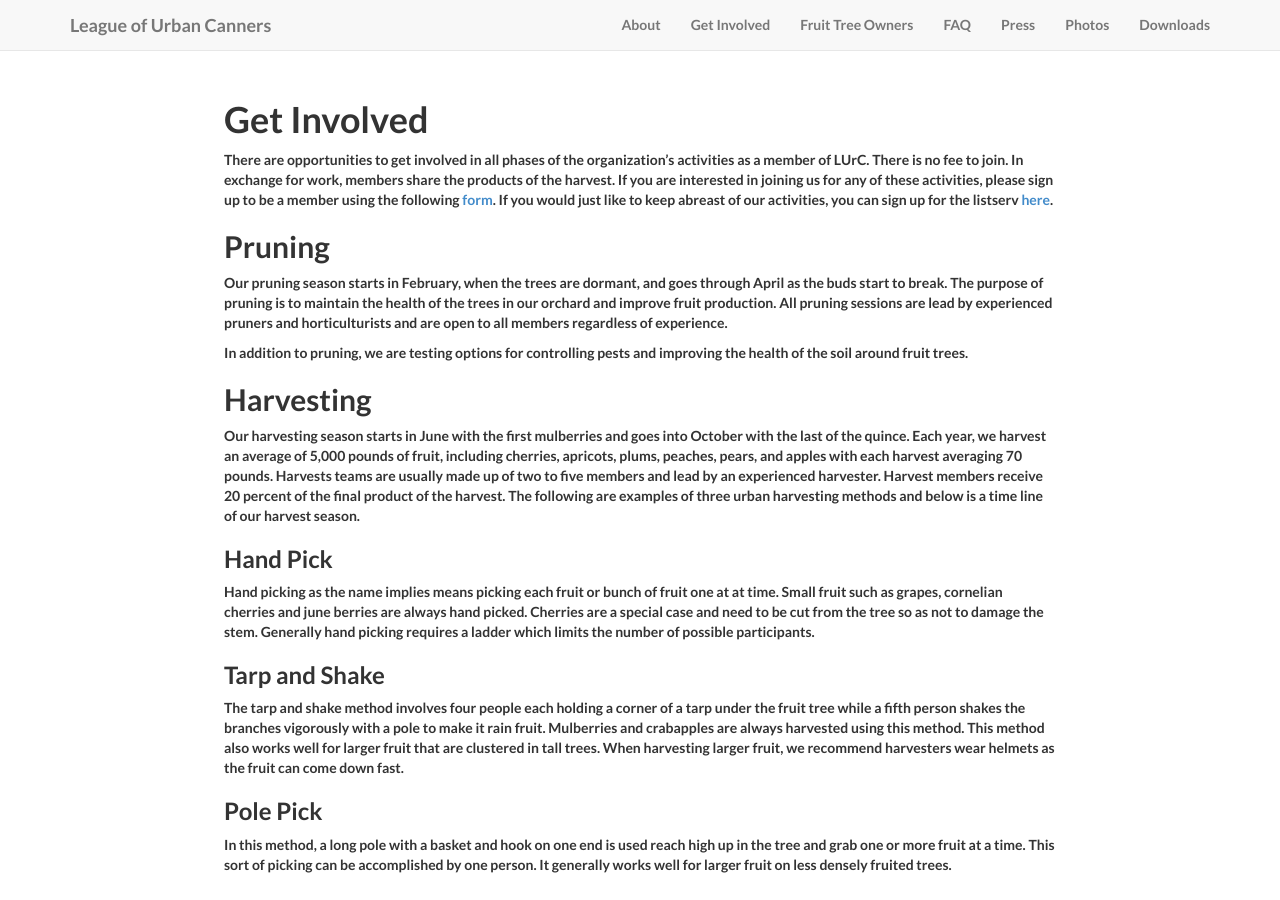
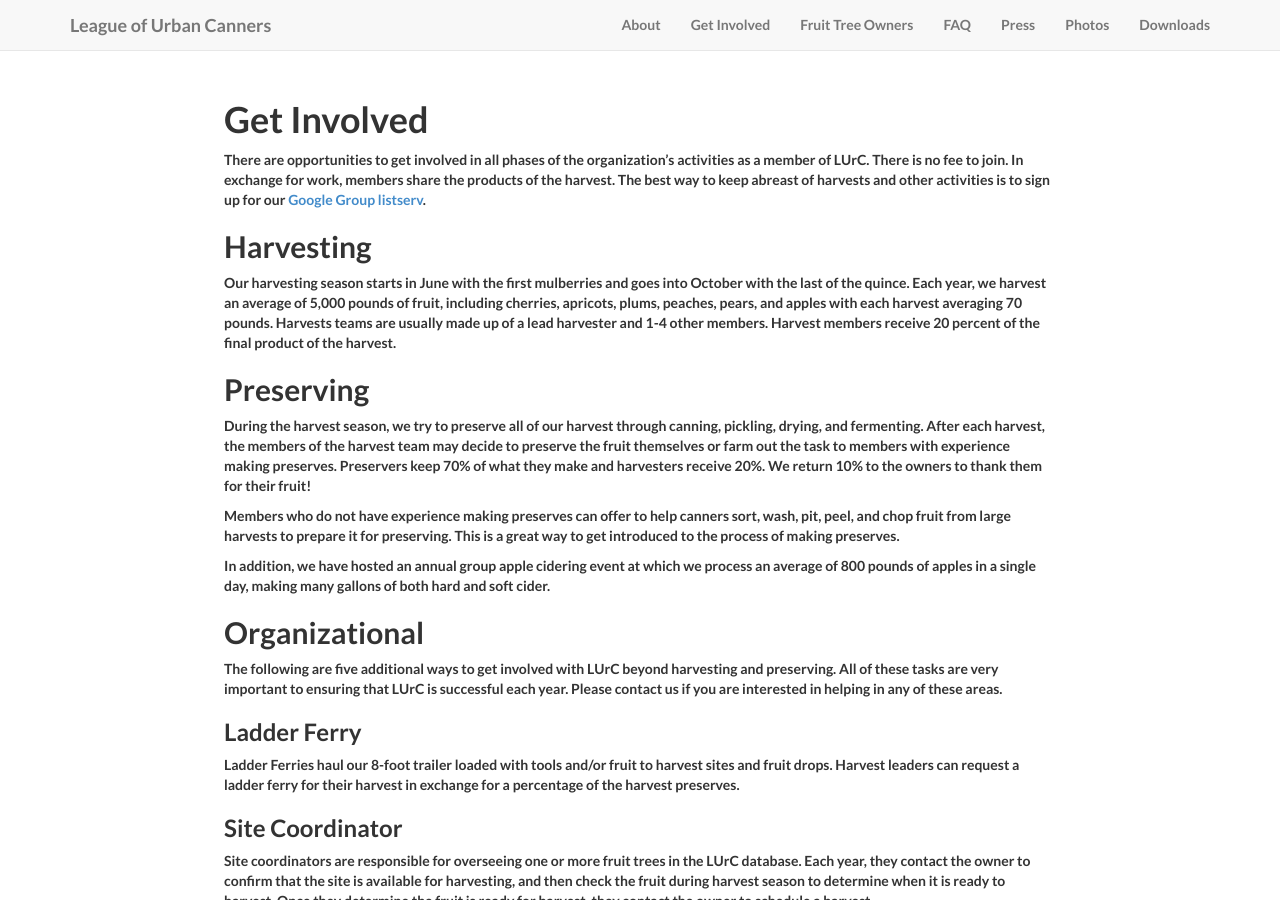
Before and after one commit to LUrC/leagueofurbancanners.org, a Jekyll site: the page built from get-involved/index.html, in a window 1280 px wide and 900 px high. Built offline with Jekyll 4.4.1, drawn with Linux system fonts in a browser that asks for light colours; nearby versions of some CDN libraries; some of the changed text lies outside the part shown.

Commit message:
Update index.html

```diff
--- a/get-involved/index.html
+++ b/get-involved/index.html
@@ -5,17 +5,17 @@ title: Get Involved
 
 <h1>Get Involved</h1>
 
-<p>There are opportunities to get involved in all phases of the organization’s activities as a member of LUrC. There is no fee to join. In exchange for work, members share the products of the harvest. If you are interested in joining us for any of these activities, please sign up to be a member using the following <a href="http://leagueofurbancanners.herokuapp.com/users/sign_up">form</a>. If you would just like to keep abreast of our activities, you can sign up for the listserv <a href="https://groups.google.com/group/leagueofurbancanners/subscribe">here</a>.</p>
+<p>There are opportunities to get involved in all phases of the organization’s activities as a member of LUrC. There is no fee to join. In exchange for work, members share the products of the harvest. The best way to keep abreast of harvests and other activities is to sign up for our <a href="https://groups.google.com/group/leagueofurbancanners/subscribe">Google Group listserv</a>.</p>
 
-<h2>Pruning</h2>
+<!--<h2>Pruning</h2>
 
 <p>Our pruning season starts in February, when the trees are dormant, and goes through April as the buds start to break. The purpose of pruning is to maintain the health of the trees in our orchard and improve fruit production. All pruning sessions are lead by experienced pruners and horticulturists and are open to all members regardless of experience.</p>
 
-<p>In addition to pruning, we are testing options for controlling pests and improving the health of the soil around fruit trees.</p>
+<p>In addition to pruning, we are testing options for controlling pests and improving the health of the soil around fruit trees.</p>-->
 
 <h2>Harvesting</h2>
 
-<p>Our harvesting season starts in June with the first mulberries and goes into October with the last of the quince. Each year, we harvest an average of 5,000 pounds of fruit, including cherries, apricots, plums, peaches, pears, and apples with each harvest averaging 70 pounds. Harvests teams are usually made up of two to five members and lead by an experienced harvester. Harvest members receive 20 percent of the final product of the harvest. The following are examples of three urban harvesting methods and below is a time line of our harvest season.</p>
+<p>Our harvesting season starts in June with the first mulberries and goes into October with the last of the quince. Each year, we harvest an average of 5,000 pounds of fruit, including cherries, apricots, plums, peaches, pears, and apples with each harvest averaging 70 pounds. Harvests teams are usually made up of a lead harvester and 1-4 other members. Harvest members receive 20 percent of the final product of the harvest. <!--The following are examples of three urban harvesting methods and below is a time line of our harvest season.</p>
 
 <h3>Hand Pick</h3>
 
@@ -27,35 +27,35 @@ title: Get Involved
 
 <h3>Pole Pick</h3>
 
-<p>In this method, a long pole with a basket and hook on one end is used reach high up in the tree and grab one or more fruit at a time. This sort of picking can be accomplished by one person. It generally works well for larger fruit on less densely fruited trees.</p>
+<p>In this method, a long pole with a basket and hook on one end is used reach high up in the tree and grab one or more fruit at a time. This sort of picking can be accomplished by one person. It generally works well for larger fruit on less densely fruited trees.</p>-->
 
 <h2>Preserving</h2>
 
-<p>During the harvest season, we try to preserve all of our harvest through canning, pickling, drying, and fermenting. After each harvest, the members of the harvest team may decide to preserve the fruit themselves or farm out the task to members with experience making preserves. Members who make preserves keep 70 percent of what they make and return 30 percent to the harvest leader of which 10 percent goes back to the owner and 20 percent goes to the harvesters.</p>
+<p>During the harvest season, we try to preserve all of our harvest through canning, pickling, drying, and fermenting. After each harvest, the members of the harvest team may decide to preserve the fruit themselves or farm out the task to members with experience making preserves. Preservers keep 70% of what they make and harvesters receive 20%. We return 10% to the owners to thank them for their fruit!</p>
 
-<p>Members who do not have experience making preserves can sign up to be “choppers” who help canners sort, wash, and chop pit and peel fruit from large harvests to prepare it for preserving. Acting as a chopper is a great way to get introduced to the process of making preserves.</p>
+<p>Members who do not have experience making preserves can offer to help canners sort, wash, pit, peel, and chop fruit from large harvests to prepare it for preserving. This is a great way to get introduced to the process of making preserves.</p>
 
-<p>In addition, we also host a group apple cidering event each year at which we process an average of 800 pounds of apples in a single day making many gallons of both hard and soft cider.</p>
+<p>In addition, we have hosted an annual group apple cidering event at which we process an average of 800 pounds of apples in a single day, making many gallons of both hard and soft cider.</p>
 
-<h2>Oganizational</h2>
+<h2>Organizational</h2>
 
-<p>The following are five additional ways to get involved with LUrC beyond pruning, harvesting and making preserves. All of these tasks are very important to ensuring that LUrC is successful each year. Please contact us if you are interested in helping in any of these areas.</p>
+<p>The following are five additional ways to get involved with LUrC beyond harvesting and preserving. All of these tasks are very important to ensuring that LUrC is successful each year. Please contact us if you are interested in helping in any of these areas.</p>
 
 <h3>Ladder Ferry</h3>
 
-<p>Ladder Ferries haul our 8-foot trailer loaded with tools and/or fruit to harvest sites and fruit drops. Harvest leaders can request a ladder ferry for their harvest in exchange for 1 percent of the harvest or one pint (or equivalent) of preserves for each harvest they support.</p>
+<p>Ladder Ferries haul our 8-foot trailer loaded with tools and/or fruit to harvest sites and fruit drops. Harvest leaders can request a ladder ferry for their harvest in exchange for a percentage of the harvest preserves.</p>
 
 <h3>Site Coordinator</h3>
 
 <p>Site coordinators are responsible for overseeing one or more fruit trees in the LUrC database. Each year, they contact the owner to confirm that the site is available for harvesting, and then check the fruit during harvest season to determine when it is ready to harvest. Once they determine the fruit is ready for harvest, they contact the owner to schedule a harvest.</p>
 
-<h3>Fruit Drops</h3>
+<!--<h3>Fruit Drops</h3>
 
-<p>Fruit drops are designated secure locations outside of homes or apartments where harvesters can leave extra or all the fruit from their harvest. These sites are managed by an experienced canner who is willing to process extra fruit. In addition, these sites serve as redistribution points where other members can pick up fruit for processing. Each fruit drop is responsible for specifying on the website when they are available.</p>
+<p>Fruit drops are designated secure locations outside of homes or apartments where harvesters can leave extra or all the fruit from their harvest. These sites are managed by an experienced canner who is willing to process extra fruit. In addition, these sites serve as redistribution points where other members can pick up fruit for processing. Each fruit drop is responsible for specifying on the website when they are available.</p>-->
 
 <h3>Tree Scouts</h3>
 
-<p>Tree scouts bike or walk around the city finding new fruit trees for our database. When they find a new fruit tree, they are asked to enter the address and tree information into our database, and leave a flyer at the site. If they are comfortable talking to strangers, they should knock on the door and let the owner know about LUrC. There are still lots of trees we have not found.</p>
+<p>Tree scouts bike or walk around the city finding new fruit trees for our database. When they find a new fruit tree, they are asked to email urbanapplesauce (at) gmail (dot) com, and leave a flyer at the site. If they are comfortable talking to strangers, they should knock on the door and let the owner know about LUrC. There are still trees to be discovered!</p>
 
 <h3>Other</h3>
 
```
